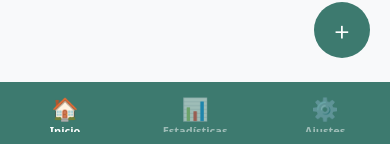
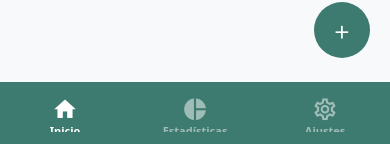
Before and after one commit to BrunoMoreno7/Taller-de-Aplicaciones, a React Native app: screen / in a window 390 px wide. Shown: the part 697-841 px from the top of the page. Built offline with nearby package versions, Linux system fonts and the light colour scheme.

Commit message:
cambio en iconos

```diff
--- a/App.js
+++ b/App.js
@@ -13,23 +13,28 @@ import GestionCategoriasScreen from './src/screens/GestionCategoriasScreen';
 
 // Tema y Contexto
 import { ThemeProvider, useTheme } from './src/context/ThemeContext';
+import { MaterialCommunityIcons } from '@expo/vector-icons'; // para los íconos
 
 const Tab = createBottomTabNavigator();
 const Stack = createNativeStackNavigator();
 const OpcionesStack = createNativeStackNavigator(); // Stack adicional para Ajustes
 
 // Iconos de la barra inferior
-function TabIcon({ name, focused }) {
+function TabIcon({ name, focused, color }) {
   const icons = {
-    Home: '🏠',
-    Estadisticas: '📊',
-    OpcionesTab: '⚙️', // Nombre de la pestaña de Ajustes
+    Home: focused ? 'home' : 'home-outline',
+    Estadisticas: focused ? 'chart-arc' : 'chart-pie',
+    OpcionesTab: focused ? 'cog' : 'cog-outline',
   };
 
+  const iconName = icons[name] || 'help-circle';
+
   return (
-    <Text style={{ fontSize: 22, opacity: focused ? 1 : 0.5 }}>
-      {icons[name] || '❓'}
-    </Text>
+    <MaterialCommunityIcons
+      name={iconName}
+      size={26}
+      color={color}
+    />
   );
 }
 
@@ -66,8 +71,8 @@ function AppContent() {
       <Tab.Navigator
         screenOptions={({ route }) => ({
           headerShown: false,
-          tabBarIcon: ({ focused }) => (
-            <TabIcon name={route.name} focused={focused} />
+          tabBarIcon: ({ focused, color }) => ( // Añadimos 'color' aquí
+            <TabIcon name={route.name} focused={focused} color={color} /> // Y lo pasamos aquí
           ),
           tabBarActiveTintColor: '#FFFFFF',
           tabBarInactiveTintColor: 'rgba(255, 255, 255, 0.5)',
```
